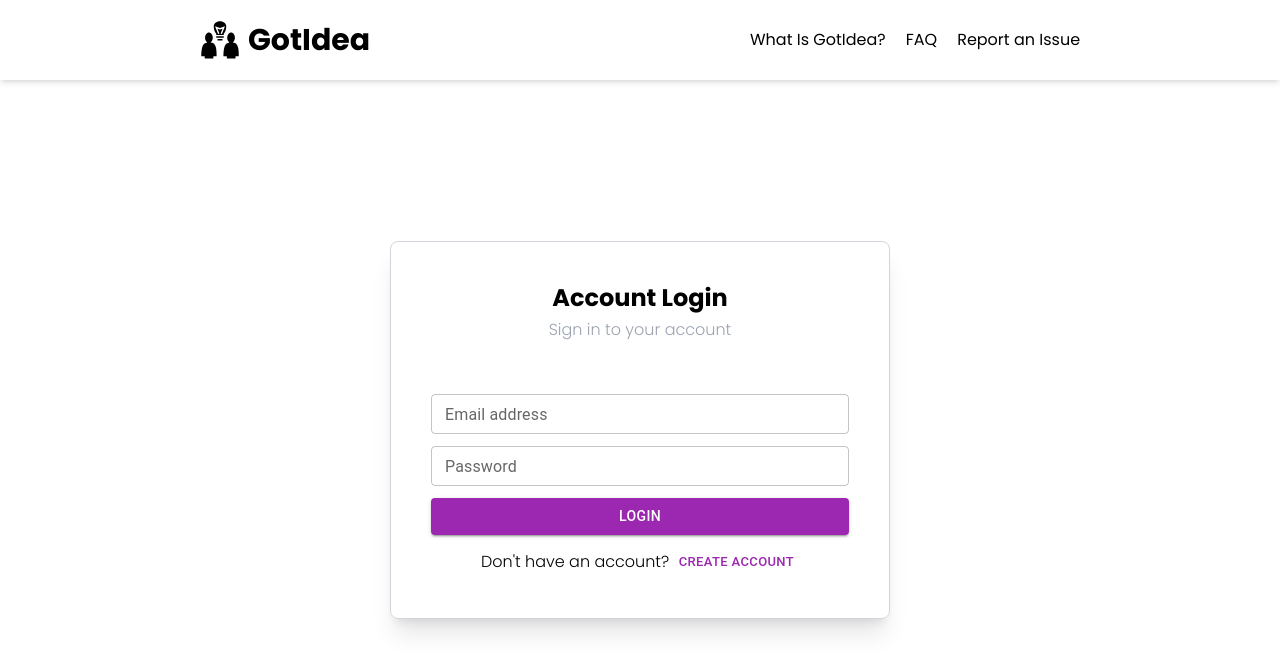
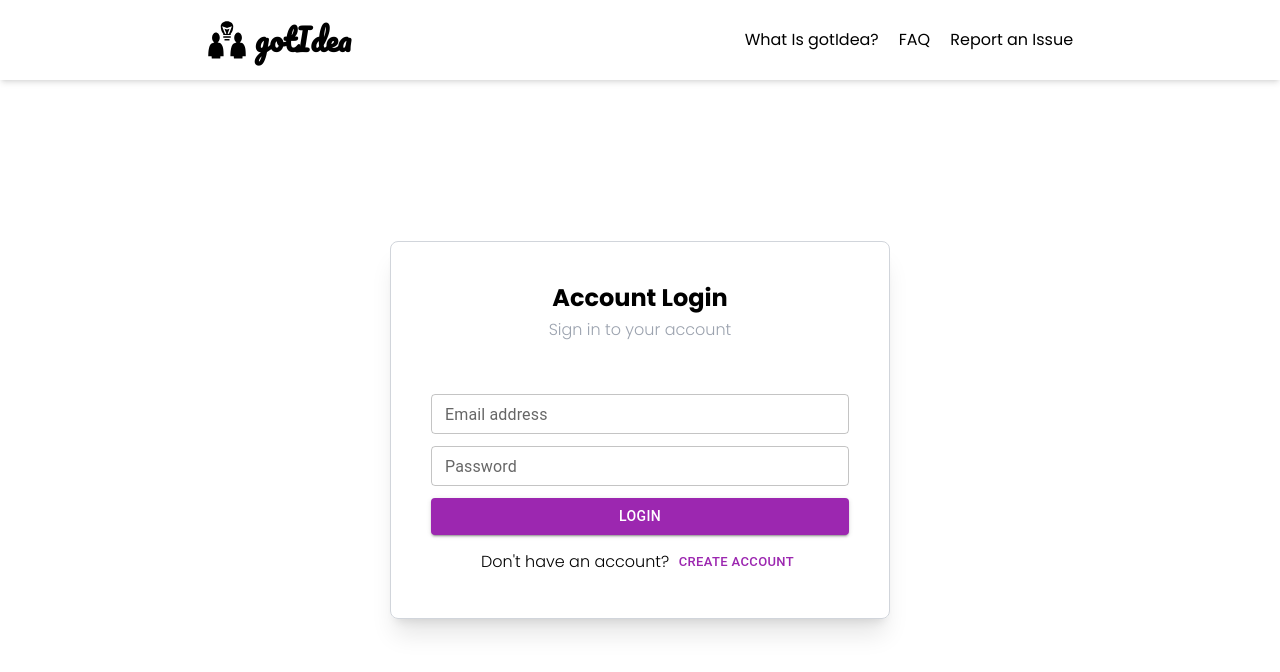
Before and after one commit to AzimiShaja/full-stack-blog-app, a React (Vite) app in the folder frontend/: page / in a window 1280 px wide. Shown: the top 672 px of the page. Built offline with nearby package versions, Linux system fonts and the light colour scheme.

Commit message:
added design to header logo

```diff
--- a/frontend/src/components/Header.tsx
+++ b/frontend/src/components/Header.tsx
@@ -2,13 +2,13 @@ import { GiTeamIdea } from "react-icons/gi";
 const Header = () => {
     return (
         <div className="flex justify-around shadow-md items-center max-md:justify-between p-5 gap-5">
-            <h1 className="text-3xl cursor-pointer hover:text-purple-700 transition-all font-bold flex items-center justify-center gap-2">
+            <h1 className="text-3xl font-pacifico cursor-pointer hover:text-purple-700 transition-all font-bold flex items-center justify-center gap-2">
                 <GiTeamIdea size={40} />
-                GotIdea
+                gotIdea
             </h1>
             <nav>
                 <ul className="flex gap-5 nav-links max-md:hidden">
-                    <li>What Is GotIdea?</li>
+                    <li>What Is gotIdea?</li>
                     <li>FAQ</li>
                     <li>Report an Issue</li>
                 </ul>
```
